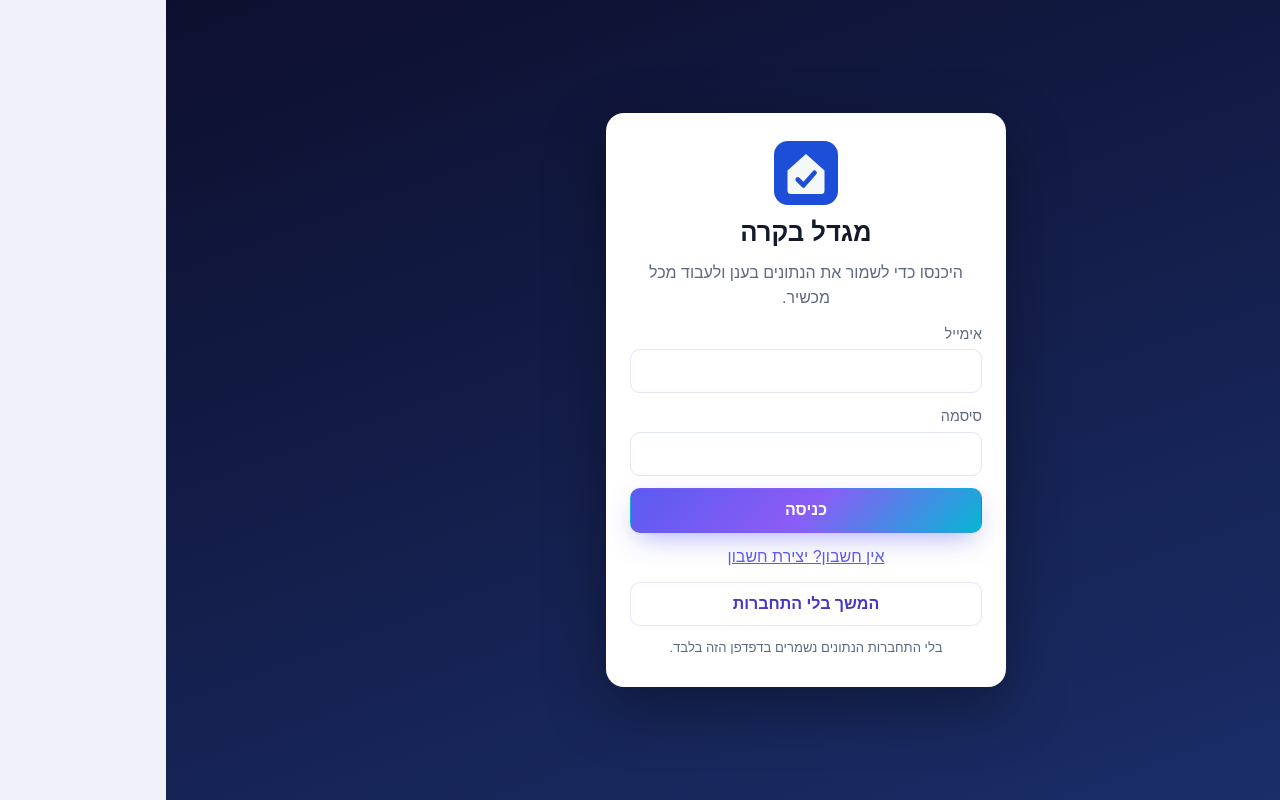
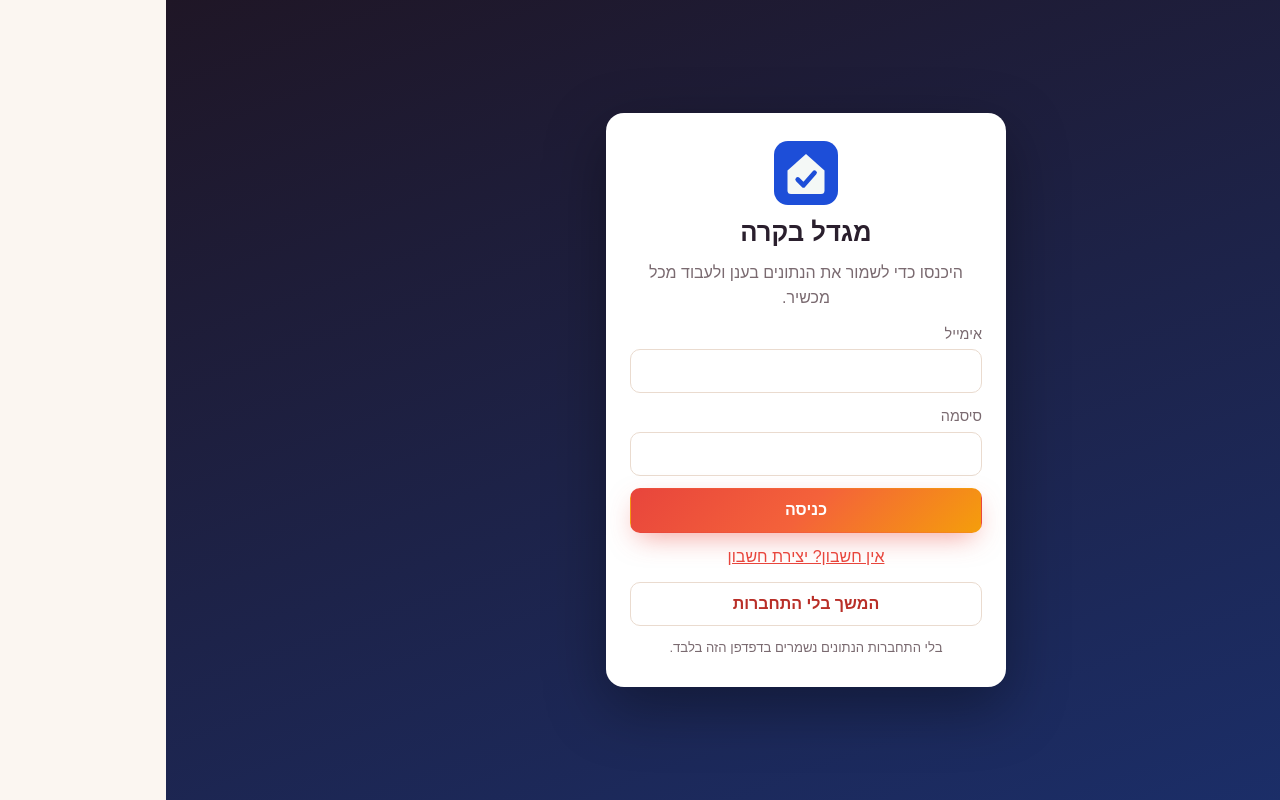
Before and after one commit to YamanHero/Bitna, a React (Vite) app: page /projectflow in a window 1280 px wide. Built offline with nearby package versions, Linux system fonts and the light colour scheme; no server answers.

Commit message:
סט צבעים חדש (אלמוג), אורורה נשמר כערכה, תיקון מצב כהה
Co-Authored-By: Claude Sonnet 5.5 <noreply@anthropic.com>
Claude-Session: https://claude.ai/code/session_01Bo62wfm58VHSnLM7o4QJWu

```diff
--- a/index.html
+++ b/index.html
@@ -3,7 +3,7 @@
   <head>
     <meta charset="UTF-8" />
     <meta name="viewport" content="width=device-width, initial-scale=1.0, viewport-fit=cover" />
-    <meta name="theme-color" content="#111a33" />
+    <meta name="theme-color" content="#1f1626" />
     <meta name="apple-mobile-web-app-capable" content="yes" />
     <meta name="mobile-web-app-capable" content="yes" />
     <meta name="apple-mobile-web-app-title" content="מגדל בקרה" />
--- a/src/index.css
+++ b/src/index.css
@@ -1776,29 +1776,38 @@ button.link{background:none;border:0;color:var(--accent,#2f6bff);padding:0;curso
    עיצוב חדשני: צבעי גרדיאנט, תנועה ואייקוני גופן
    ===================================================================== */
 :root {
-  --bg: #f0f1fb;
-  --accent: #5b5bf0;
-  --accent-ink: #4338ca;
-  --accent-soft: #ebe9ff;
+  --bg: #fbf6f1;
+  --surface: #ffffff;
+  --surface-2: #f7efe7;
+  --ink: #2a1f2d;
+  --muted: #7a6a70;
+  --line: #eadbcf;
+  --accent: #e8453c;
+  --accent-ink: #b92f28;
+  --accent-soft: #ffe7e3;
+  --accent2: #f59e0b;
+  --card: var(--surface);
   --on-accent: #fff;
-  --side: #0d0f2e;
-  --side-2: #25207a;
-  --ph-prep: #5b5bf0;
+  --side: #1f1626;
+  --side-2: #4a2a45;
+  --ph-prep: #3b82f6;
   --ph-tender: #a855f7;
   --ph-select: #f59e0b;
-  --ph-deliver: #06b6d4;
-  --ph-close: #10b981;
-  --grad: linear-gradient(135deg, #5b5bf0 0%, #8b5cf6 50%, #06b6d4 100%);
+  --ph-deliver: #14b8a6;
+  --ph-close: #22c55e;
+  --grad: linear-gradient(135deg, #e8453c 0%, #f4623a 50%, #f59e0b 100%);
   --glow: 0 10px 28px -8px color-mix(in srgb, var(--accent) 55%, transparent);
   --ease: cubic-bezier(0.22, 1, 0.36, 1);
 }
-:root[data-theme='sunset'] { --accent: #e11d74; --accent-ink: #be125f; --accent-soft: #ffe4f0; --side: #2a0a1c; --side-2: #7a1b45; --grad: linear-gradient(135deg, #e11d74, #f97316); }
-:root[data-theme='teal'] { --accent: #0d9488; --accent-ink: #0a6c64; --accent-soft: #d9f6f2; --side: #062a33; --side-2: #0b5563; --grad: linear-gradient(135deg, #0ea5e9, #0d9488 55%, #22c55e); }
-:root[data-theme='violet'] { --accent: #7c3aed; --accent-ink: #5b21b6; --accent-soft: #f0e7ff; --side: #1a0f3a; --side-2: #4c1d95; --grad: linear-gradient(135deg, #7c3aed, #d946ef); }
-:root[data-theme='green'] { --accent: #16a34a; --accent-ink: #11782f; --accent-soft: #dcf7e5; --side: #07261a; --side-2: #14532d; --grad: linear-gradient(135deg, #16a34a, #84cc16); }
-:root[data-theme='amber'] { --accent: #ea580c; --accent-ink: #b8430a; --accent-soft: #ffe8d6; --side: #2b1208; --side-2: #7c2d12; --grad: linear-gradient(135deg, #ea580c, #facc15); }
+:root[data-theme='aurora'] { --bg: #f0f1fb; --surface-2: #f6f8fc; --ink: #131a2b; --muted: #5d6882; --line: #e1e6f0; --accent: #5b5bf0; --accent-ink: #4338ca; --accent-soft: #ebe9ff; --accent2: #06b6d4; --side: #0d0f2e; --side-2: #25207a; --grad: linear-gradient(135deg, #5b5bf0 0%, #8b5cf6 50%, #06b6d4 100%); }
+:root[data-theme='sunset'] { --accent2: #f97316; --accent: #e11d74; --accent-ink: #be125f; --accent-soft: #ffe4f0; --side: #2a0a1c; --side-2: #7a1b45; --grad: linear-gradient(135deg, #e11d74, #f97316); }
+:root[data-theme='teal'] { --accent2: #22c55e; --accent: #0d9488; --accent-ink: #0a6c64; --accent-soft: #d9f6f2; --side: #062a33; --side-2: #0b5563; --grad: linear-gradient(135deg, #0ea5e9, #0d9488 55%, #22c55e); }
+:root[data-theme='violet'] { --accent2: #d946ef; --accent: #7c3aed; --accent-ink: #5b21b6; --accent-soft: #f0e7ff; --side: #1a0f3a; --side-2: #4c1d95; --grad: linear-gradient(135deg, #7c3aed, #d946ef); }
+:root[data-theme='green'] { --accent2: #84cc16; --accent: #16a34a; --accent-ink: #11782f; --accent-soft: #dcf7e5; --side: #07261a; --side-2: #14532d; --grad: linear-gradient(135deg, #16a34a, #84cc16); }
+:root[data-theme='amber'] { --accent2: #facc15; --accent: #ea580c; --accent-ink: #b8430a; --accent-soft: #ffe8d6; --side: #2b1208; --side-2: #7c2d12; --grad: linear-gradient(135deg, #ea580c, #facc15); }
 @media (prefers-color-scheme: dark) {
-  :root { --bg: #080a1c; --surface: #12152c; --surface-2: #0e1124; --line: #262b52; --accent: #8c8cff; --accent-ink: #c4c4ff; --accent-soft: #24245a; --on-accent: #fff; --side: #070817; --side-2: #1d1a58; }
+  :root { --bg: #151019; --surface: #1f1827; --surface-2: #1a1421; --ink: #f4ecf1; --muted: #b9a8b2; --line: #3a2d3f; --accent: #ff7a6b; --accent-ink: #ffc2b9; --accent-soft: #4a2227; --accent2: #ffc247; --on-accent: #fff; --side: #0f0a14; --side-2: #3a1f3a; }
+  :root[data-theme='aurora'] { --bg: #080a1c; --surface: #12152c; --surface-2: #0e1124; --ink: #e8edf8; --muted: #97a4c2; --line: #262b52; --accent: #8c8cff; --accent-ink: #c4c4ff; --accent-soft: #24245a; --accent2: #22d3ee; --side: #070817; --side-2: #1d1a58; }
   :root[data-theme='sunset'] { --accent: #ff6aa8; --accent-ink: #ffc2dc; --accent-soft: #4a1630; --side: #14060e; --side-2: #5a1535; }
   :root[data-theme='teal'] { --accent: #35d3c4; --accent-ink: #a7f0e8; --accent-soft: #0f3a3f; --side: #041a20; --side-2: #08424e; }
   :root[data-theme='violet'] { --accent: #b794ff; --accent-ink: #dccbff; --accent-soft: #2d2060; --side: #0e0822; --side-2: #3b1a78; }
@@ -1809,7 +1818,7 @@ button.link{background:none;border:0;color:var(--accent,#2f6bff);padding:0;curso
 body {
   background:
     radial-gradient(900px 520px at 88% -8%, color-mix(in srgb, var(--accent) 17%, transparent), transparent 62%),
-    radial-gradient(700px 420px at 4% 6%, color-mix(in srgb, #06b6d4 11%, transparent), transparent 62%),
+    radial-gradient(700px 420px at 4% 6%, color-mix(in srgb, var(--accent2) 13%, transparent), transparent 62%),
     var(--bg);
   background-attachment: fixed;
 }
@@ -1867,7 +1876,7 @@ button i, a i { margin-inline-end: 6px; }
 /* פס סטטוס: מילוי גרדיאנט, והשלב הנוכחי "זורם" */
 .rail-step.done { background: var(--grad); }
 .rail-step.current {
-  background: linear-gradient(90deg, var(--accent), #06b6d4, var(--accent));
+  background: linear-gradient(90deg, var(--accent), var(--accent2), var(--accent));
   background-size: 200% 100%;
   animation: flow 1.8s linear infinite;
   box-shadow: 0 0 14px color-mix(in srgb, var(--accent) 60%, transparent);
--- a/src/lib/theme.jsx
+++ b/src/lib/theme.jsx
@@ -3,7 +3,8 @@ import { useState } from 'react';
 const KEY = 'pfui.theme';
 
 export const THEMES = [
-  { id: 'blue', label: 'אורורה', color: '#5b5bf0', grad: 'linear-gradient(135deg,#5b5bf0,#8b5cf6 50%,#06b6d4)' },
+  { id: 'blue', label: 'אלמוג', color: '#e8453c', grad: 'linear-gradient(135deg,#e8453c,#f4623a 50%,#f59e0b)' },
+  { id: 'aurora', label: 'אורורה', color: '#5b5bf0', grad: 'linear-gradient(135deg,#5b5bf0,#8b5cf6 50%,#06b6d4)' },
   { id: 'sunset', label: 'שקיעה', color: '#e11d74', grad: 'linear-gradient(135deg,#e11d74,#f97316)' },
   { id: 'teal', label: 'אוקיינוס', color: '#0d9488', grad: 'linear-gradient(135deg,#0ea5e9,#0d9488 55%,#22c55e)' },
   { id: 'violet', label: 'סגול', color: '#7c3aed', grad: 'linear-gradient(135deg,#7c3aed,#d946ef)' },
```
Also changed, not shown: public/manifest.webmanifest.
